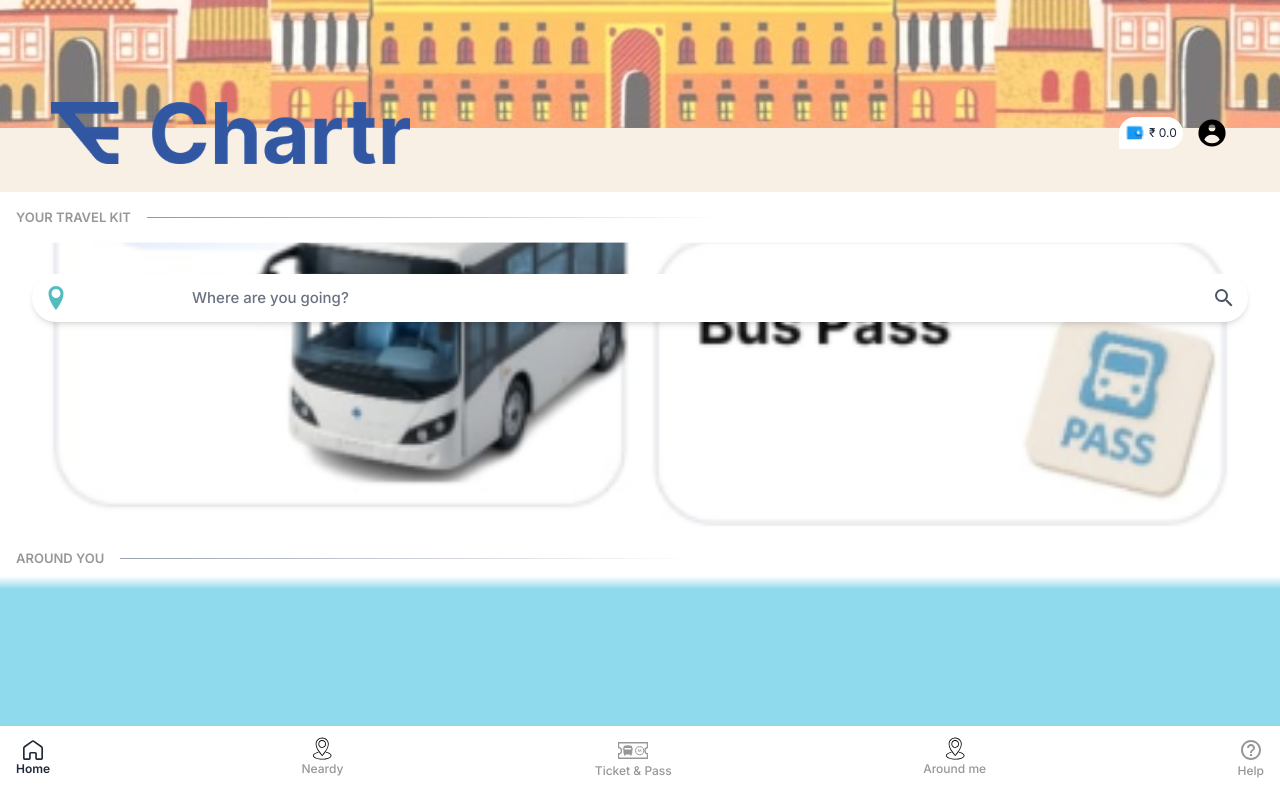
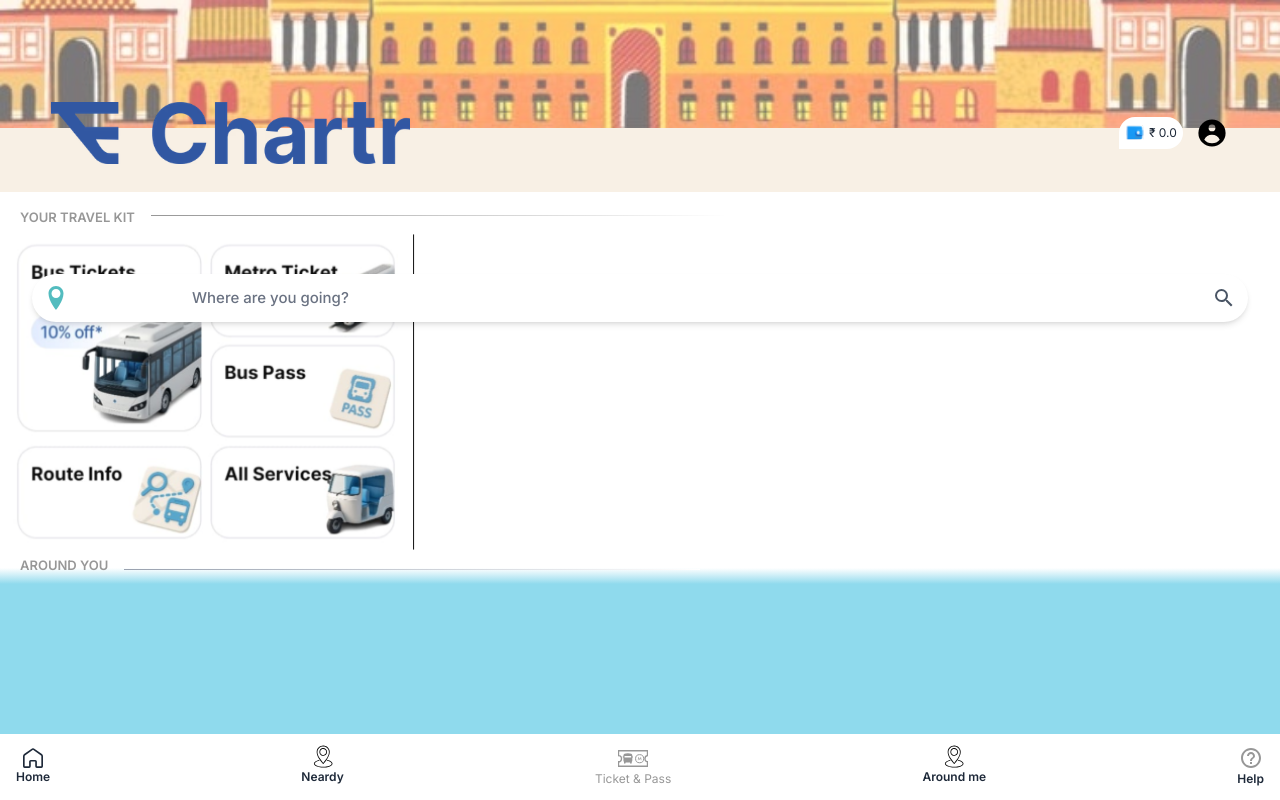
Before and after one commit to Sujaltyagi007/Test2, a Next.js app: page / in a window 1280 px wide. Built offline with nearby package versions, Linux system fonts and the light colour scheme.

Commit message:
something changed

```diff
--- a/app/page.js
+++ b/app/page.js
@@ -6,132 +6,101 @@ import { GrHomeRounded } from "react-icons/gr";
 import Location from "./component/location";
 import TicketIcon from "./component/ticketIcon";
 import Link from "next/link";
-import { useRouter } from "next/navigation";
+import { useRouter, usePathname } from "next/navigation";
 
 export default function Home() {
   const router = useRouter();
+  const pathname = usePathname(); // current route path
+
   const FooterCompo = [
-    {
-      name: "Home",
-      icon: <GrHomeRounded className=" text-xl" />,
-    },
-    {
-      name: "Neardy",
-      icon: <Location className="w-4.5 text-[#979797]! scale-200" />,
-    },
-    {
-      name: "Ticket & Pass",
-      icon: <TicketIcon className="w-5 text-[#979797] scale-200" />,
-    },
-    {
-      name: "Around me",
-      icon: <Location className="w-4.5 text-[#979797]! scale-200 " />,
-    },
-    {
-      name: "Help",
-      icon: <MdHelpOutline className="text-[#979797] text-2xl" />,
-    },
+    { name: "Home", icon: <GrHomeRounded className="text-xl" />, route: "/" },
+    { name: "Neardy", icon: <Location className="w-4.5 text-[#979797] scale-200" />, route: "/" },
+    { name: "Ticket & Pass", icon: <TicketIcon className="w-5 text-[#979797] scale-200" />, route: "/viewPage" },
+    { name: "Around me", icon: <Location className="w-4.5 text-[#979797] scale-200" />, route: "/" },
+    { name: "Help", icon: <MdHelpOutline className="text-[#979797] text-2xl" />, route: "/" },
   ];
 
-  const handleTicket = () => {
-    router.push("/viewPage");
+  const handleNavigate = (route) => {
+    if (pathname !== route) {
+      router.push(route); // SPA-safe navigation
+    }
   };
-  const handleHome = () => {
-    router.push("/");
-  };
+
   return (
-    <div className=" h-screen w-full bg-[#f8f0e5] overflow-hidden ">
+    <div className="h-screen w-full bg-[#f8f0e5] overflow-hidden">
       {/* Header Section */}
       <div
         style={{
           backgroundImage: "url('./assets/background/Image.jpeg')",
           backgroundSize: "cover",
-          backgroundPosition: "bottom ",
+          backgroundPosition: "bottom",
           width: "100%",
           height: "100%",
         }}
-        className="min-h-[14vh] max-h-[16vh] w-full mb-16  "
+        className="min-h-[14vh] max-h-[16vh] w-full mb-16"
       >
         <div className="w-full h-full bg-white absolute top-0 min-h-[14vh] max-h-[16vh] z-10 opacity-40"></div>
-        <div className=" flex justify-between relative z-20 py-[8%] px-[4%] w-full ">
+        <div className="flex justify-between relative z-20 py-[8%] px-[4%] w-full">
           <div>
-            <img
-              src="./assets/images/logo.avif"
-              alt="logo"
-              className="w-[28vw] h-fit"
-            />
+            <img src="./assets/images/logo.avif" alt="logo" className="w-[28vw] h-fit" />
           </div>
-          <div className="flex items-center gap-3 ">
+          <div className="flex items-center gap-3">
             <div className="p-1.5 rounded-r-full rounded-tl-full flex justify-center items-center gap-1 text-gray-800 text-[12px] bg-white">
-              <img
-                src={"./assets/main/wallet.svg"}
-                alt="wallet"
-                className="size-5 rotate-y-30 perspective-normal "
-              />
+              <img src="./assets/main/wallet.svg" alt="wallet" className="size-5 rotate-y-30 perspective-normal" />
               &#8377; 0.0
             </div>
             <HiUserCircle className="text-black text-[34px]" />
           </div>
         </div>
-        <div className=" flex items-center justify-between bg-white rounded-full p-3 my-2 relative z-20 shadow-md text-sm justify-self-center w-[95%] ">
-          <ImLocation className="text-[#53bcbf] text-2xl " />
+        <div className="flex items-center justify-between bg-white rounded-full p-3 my-2 relative z-20 shadow-md text-sm justify-self-center w-[95%]">
+          <ImLocation className="text-[#53bcbf] text-2xl" />
           <input
             type="text"
             placeholder="Where are you going? "
-            className="placeholder:text-gray-500 placeholder:text-[15px] placeholder:font-medium font-medium outline-none text-gray-500 w-[70vw] "
+            className="placeholder:text-gray-500 placeholder:text-[15px] placeholder:font-medium font-medium outline-none text-gray-500 w-[70vw]"
           />
-          <MdSearch className="text-gray-600 text-2xl " />
+          <MdSearch className="text-gray-600 text-2xl" />
         </div>
       </div>
+
       {/* Middle Section */}
-      <div className="bg-white h-[50vh] w-full flex flex-col justify-between">
-        <div className=" flex items-center w-full px-4 py-2 ">
-          <h1 className="text-[13px] font-semibold uppercase text-[#979797] pr-4 py-2 text-nowrap">
+      <div className="bg-white h-[47vh] w-full flex flex-col justify-between">
+        <div className="flex items-center w-full px-5 pt-2">
+          <h1 className="text-[13px] font-semibold uppercase text-[#979797] pr-4 pt-2 text-nowrap">
             your travel kit
           </h1>
-          <div className="w-[45vw] h-px bg-linear-to-r from-[#979797]  to-white"></div>
+          <div className="w-[45vw] h-px bg-linear-to-r from-[#979797] mt-1 to-white"></div>
         </div>
-        <div
-          style={{
-            backgroundImage: "url('./assets/main/Background.png')",
-            backgroundSize: "cover",
-            backgroundRepeat: "no-repeat",
-            backgroundPosition: "center ",
-            width: "100%",
-            height: "100%",
-            scale: "1.01",
-            opacity: "1",
-          }}
-          className=" max-w-screen "
-        >
-          <Link href="/entry">
-            <p className=" bg-transparent w-[45%] translate-x-[8.5%] translate-y-[6%] h-[58%] rounded-2xl "></p>
-          </Link>
+        <div className="max-w-screen relative bg-transparent h-[calc(100%-5vh)] py-2">
+          <img src={"./assets/main/Background.png"} alt="ticket" className="scale-101" />
+          <Link
+            href="/entry"
+            className="absolute top-[10%] left-[8%] -translate-y-[10%] -translate-x-[8%] z-10 w-[45%] bg-transparent h-[55%] rounded-2xl"
+          ></Link>
         </div>
-        <div className=" flex items-center w-full p-4 ">
-          <h1 className="text-[13px] font-semibold uppercase text-[#979797] pr-4 py-2 text-nowrap">
+        <div className="flex items-center w-full px-5">
+          <h1 className="text-[13px] font-semibold uppercase text-[#979797] pr-4 pb-2 text-nowrap">
             Around you
           </h1>
-          <div className="w-[45vw] h-px bg-linear-to-r from-gray-400  to-white"></div>
+          <div className="w-[45vw] h-px bg-linear-to-r from-gray-400 to-white"></div>
         </div>
       </div>
-      <div className="w-full bg-[#8fdaed] h-[20vh] absolute transform -translate-y-[10%] ">
-        <div className="h-[8%] bg-linear-to-b from-white  to-[#8fdaed] "></div>
+      <div className="w-full bg-[#8fdaed] h-[25vh]">
+        <div className="h-[8%] bg-linear-to-b from-white to-[#8fdaed]"></div>
       </div>
+
       {/* Footer Section */}
-      <div className=" flex justify-between items-center px-4 pb-5 pt-3  fixed bottom-0 w-full bg-white">
+      <div className="flex justify-between items-center px-4 pb-3 pt-3 fixed bottom-0 w-full bg-white">
         {FooterCompo.map((item, index) => (
           <div
             key={index}
-            onClick={index === 2 ? handleTicket : handleHome}
+            onClick={() => handleNavigate(item.route)}
             className={`flex flex-col justify-center items-center ${
-              index === 0 ? "text-gray-800" : "text-[#979797]"
-            }  text-nowrap font-medium `}
+              pathname === item.route ? "text-gray-800 font-semibold" : "text-[#979797]"
+            } text-nowrap`}
           >
             {item.icon}
-            <span className={`text-[12px] ${index === 0 && "font-semibold"} `}>
-              {item.name}
-            </span>
+            <span className="text-[12px]">{item.name}</span>
           </div>
         ))}
       </div>
--- a/app/ticket/page.jsx
+++ b/app/ticket/page.jsx
@@ -4,6 +4,7 @@ import { CgClose } from "react-icons/cg";
 import { BsQrCode } from "react-icons/bs";
 import { useTicket } from "@/store/ticket";
 import Link from "next/link";
+import { useRouter } from "next/navigation";
 
 const CurrentDate = () => {
   const [formattedDate, setFormattedDate] = React.useState("");
@@ -20,7 +21,8 @@ const CurrentDate = () => {
 };
 
 export default function page() {
-  const { savedTicket, completeNumber } = useTicket();
+  const router = useRouter();
+  const { savedTicket } = useTicket();
   const [showQr, setShowQr] = React.useState(false);
 
   React.useEffect(() => {
@@ -61,9 +63,9 @@ export default function page() {
     >
       <div className="fixed top-0 left-0 w-full text-xs text-white flex justify-between px-4 py-4">
         <div className=" flex justify-center items-center gap-2">
-          <Link href="/">
+          <button onClick={() => router.push("/")}>
             <CgClose className="text-2xl text-gray-200 " />
-          </Link>
+          </button>
         </div>
         <div className="flex items-center gap-6">
           <div className="flex justify-center items-center gap-1">
@@ -93,7 +95,8 @@ export default function page() {
               <div className="">
                 ₹
                 {(
-                  getPriceLabel(savedTicket.ticketPrice) * savedTicket.ticketCount
+                  getPriceLabel(savedTicket.ticketPrice) *
+                  savedTicket.ticketCount
                 ).toFixed(2)}
               </div>
             </div>
```
Also changed, not shown: app/manifest.json.
